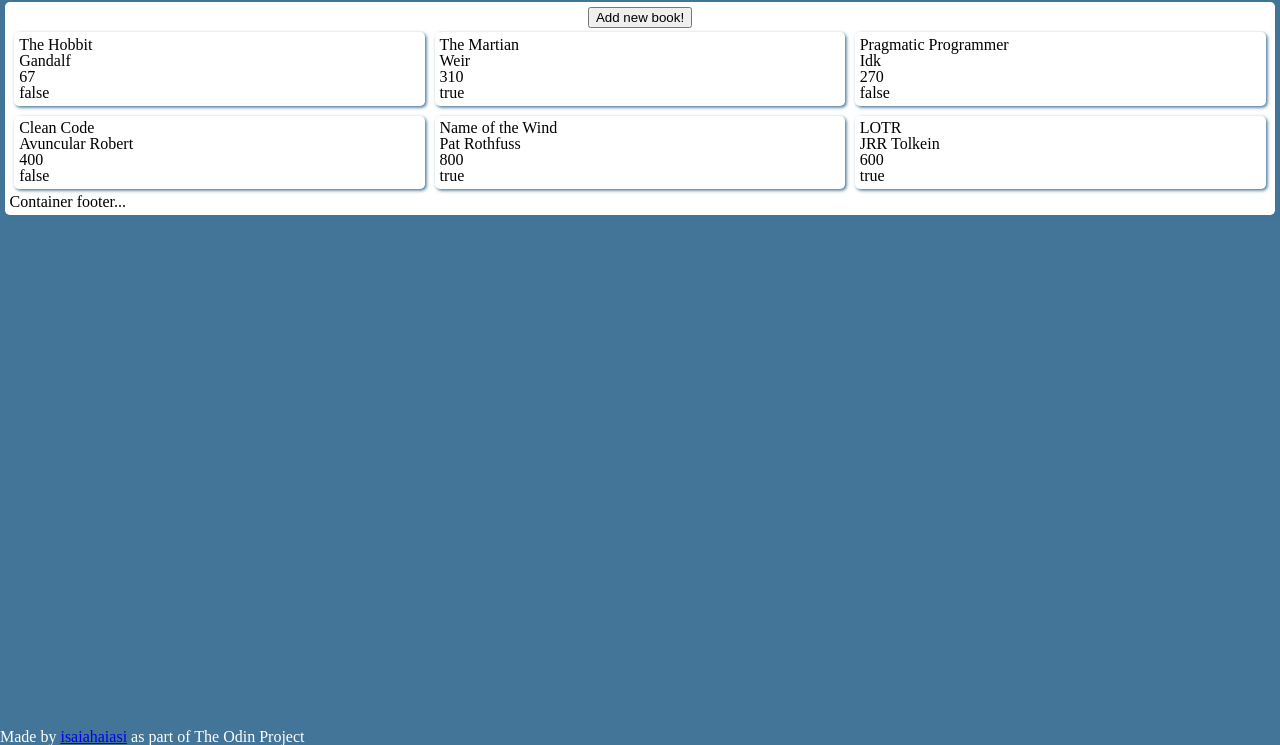
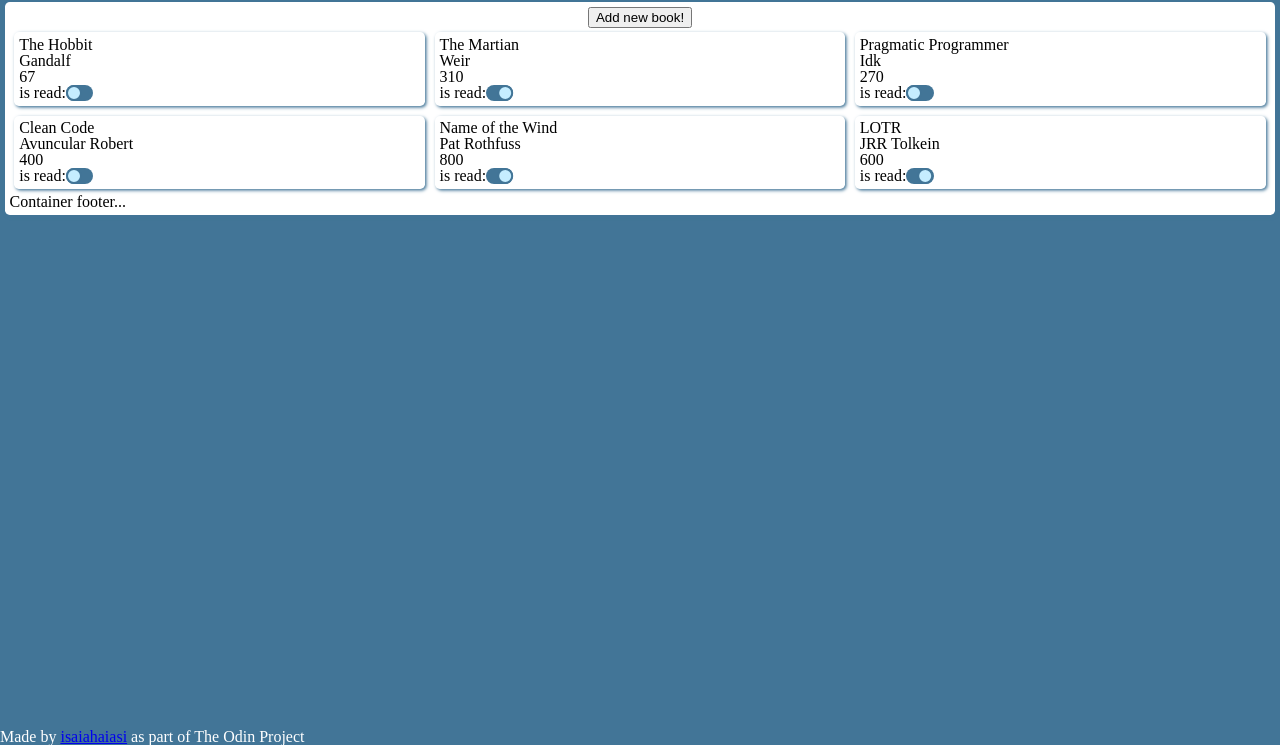
Before and after one commit to isaiahaiasi/odin-library, a plain HTML site: page index.html in a window 1280 px wide. Shown: the part 55-800 px from the top of the page. Drawn offline with Linux system fonts and the light colour scheme.

Commit message:
Add isRead ~sliders~, add them to book elements, update library on change

```diff
--- a/index.html
+++ b/index.html
@@ -2,6 +2,7 @@
 <html>
   <head>
     <meta charset='UTF-8'>
+    <meta name="viewport" content="width=device-width, initial-scale=1">
     <title>BPL</title>
     <script defer src='library.js'></script>
     <link rel='stylesheet' href='styles/reset.css'>
@@ -11,7 +12,7 @@
     <header>
       <h1>Babel Public Library</h1>
     </header>
-    <main class='card'>
+    <main class='card semi-transparent'>
       <div class='container-heading center-children'>
         <button class='add-book-btn'>Add new book!</div>
       </div>
@@ -29,7 +30,6 @@
     <div id='modal-container-addbook' class='hidden'>
       <div class='card modal'>
         <p>What book would you like to add?</p>
-        <!-- The contents of this form should be generated -->
         <form action="" method="get" class="form-example">
           <p>Enter a new book:</p>
           <!-- THIS IS GENERATED IN JAVASCRIPT -->
--- a/library.js
+++ b/library.js
@@ -2,7 +2,7 @@
 // (book dom element finding its entry in map to delete, toggle isRead, etc)
 const library = new Map();
 
-function Book(title, author, pageCount, isRead, rating) {
+function Book(title, author, pageCount, isRead) {
   this.title = title;
   this.author = author;
   this.pageCount = pageCount;
@@ -10,7 +10,10 @@
 }
 Book.prototype.info = function() {
   return `${this.title} by ${this.author}`;
-}
+};
+Book.prototype.setIsRead = function(b) {
+  this.isRead = b;
+};
 
 // !TEMP FOR TESTING!
 const testBooks = [
@@ -25,8 +28,7 @@
 testBooks.forEach(book => library.set(book.title, book));
 // !ENDTEMP!
 
-function addBookToLibrary() {
-  // Take input for each constructor field & push to inputs array
+function addBookToLibraryFromBtn() {
   const constructorInputs = getNewBookPrompt();
 
   if (Book.length === constructorInputs.length) {
@@ -54,28 +56,31 @@
 const modalAddBookCntr = document.querySelector('#modal-container-addbook');
 
 // * Element generators
+
 function initModalAddBook() {
   // Add bg
-  // const modalBG = document.createElement('div');
-  // modalBG.classList.add('modal-bg');
-  // modalAddBookCntr.appendChild(modalBG);
+  const modalBG = document.createElement('div');
+  modalBG.classList.add('modal-bg');
+  modalAddBookCntr.appendChild(modalBG);
 
   // ADD FORM ELEMENTS
-  modalAddBookCntr.querySelector('.modal').appendChild(closeButton(() => {
+  modalAddBookCntr.querySelector('.modal').appendChild(getCloseButton(() => {
     modalAddBookCntr.classList.toggle('hidden');
   }));
 
   const modalForm = modalAddBookCntr.querySelector('form');
 
   const formItems = [];
-  formItems.push(formItem('Title:','title','text',true));
-  formItems.push(formItem('Author:','author','text',true));
-  formItems.push(formItem('Page count:','pageCount','number',true));
-  formItems.push(formItem('Have read:','isRead','checkbox',true));
+  formItems.push(getFormItem('Title:','title','text',true));
+  formItems.push(getFormItem('Author:','author','text',true));
+  formItems.push(getFormItem('Page count:','pageCount','number',true));
+
+  const formItemSlider = getSlider('Have read:','isRead', false);
+  formItems.push(formItemSlider);
 
   formItems.forEach(item => { modalForm.appendChild(item)});
 
-  const modalFormSubmitButton = formItem('','Add book!','button',false);
+  const modalFormSubmitButton = getFormItem('','Add book!','button',false);
   modalFormSubmitButton.addEventListener('click', () => {
     const bookArgs = [];
     formItems.forEach(item => {
@@ -96,20 +101,25 @@
   modalForm.appendChild(modalFormSubmitButton);
 }
 
-function bookElement(book) {
+function getBookElm(book) {
   const bookElm = document.createElement('div');
 
-  const bookTitle = bookPropertyElement(book, 'title');
-  const bookAuthor = bookPropertyElement(book, 'author');
-  const bookPageCount = bookPropertyElement(book, 'pageCount');
-  const bookIsRead = bookPropertyElement(book, 'isRead');
+  const bookTitle = getBookPropertyElm(book, 'title');
+  const bookAuthor = getBookPropertyElm(book, 'author');
+  const bookPageCount = getBookPropertyElm(book, 'pageCount');
+
+  const bookIsRead = getSlider('is read:', 'isRead', book.isRead);
+  bookIsRead.addEventListener('change',() => {
+    console.log(`checked status: ${bookIsRead.querySelector('input').checked}`);
+    library.get(book.title).setIsRead(bookIsRead.querySelector('input').checked);
+  });
 
   const bookPropElms = [bookTitle, bookAuthor, bookPageCount, bookIsRead];
   bookPropElms.forEach(bookPropElm => {
     bookElm.appendChild(bookPropElm);
   });
 
-  const deleteBookBtn = closeButton(() => {
+  const deleteBookBtn = getCloseButton(() => {
     library.delete(book.title);
     bookCntr.removeChild(bookElm);
   });
@@ -129,7 +139,7 @@
   return bookElm;
 }
 
-function bookPropertyElement(book, property) {
+function getBookPropertyElm(book, property) {
   const bookPropertyElm = document.createElement('div');
   bookPropertyElm.textContent = book[property];
   bookPropertyElm.classList.add('book-prop');
@@ -138,7 +148,7 @@
   return bookPropertyElm;
 }
 
-function formItem(label, name, type, isRequired) {
+function getFormItem(label, name, type, isRequired) {
   const newFormItem = document.createElement('div');
   newFormItem.classList.add('form-item');
 
@@ -158,7 +168,24 @@
   return newFormItem;
 }
 
-function closeButton(func) {
+function getSlider(label, name, isChecked) {
+  const inputElm = document.createElement('label');
+  inputElm.classList.add('switch');
+  inputElm.textContent = label;
+
+  const inputCheckbox = document.createElement('input');
+  inputCheckbox.type = 'checkbox';
+  inputCheckbox.name = name;
+  inputCheckbox.checked = isChecked;
+  inputElm.appendChild(inputCheckbox);
+
+  const inputSpanElm = document.createElement('span');
+  inputSpanElm.classList.add('switch-span');
+  inputElm.appendChild(inputSpanElm);
+  return inputElm;
+}
+
+function getCloseButton(func) {
   const closeBtn = document.createElement('div');
   closeBtn.classList.add('close-btn');
   closeBtn.addEventListener('click', func)
@@ -166,18 +193,13 @@
 }
 
 function addLibraryToDOM() {
-  library.forEach(book => bookCntr.appendChild(bookElement(book)));
+  library.forEach(book => bookCntr.appendChild(getBookElm(book)));
 }
 
 function addBookToDom(book) {
-  bookCntr.appendChild(bookElement(book));
+  bookCntr.appendChild(getBookElm(book));
 }
 
-// Add Event Listeners
-// TODO: BUTTONS SHOULD HAVE EITHER A CLASS OR DATA ATTRIBUTE THAT DEFINES THEIR
-// TODO: ...CONTEXT. This way, I can check a global context var, and only trigger
-// TODO: their click event if the global context matches *their* context
-// (eg, if I'm in the "add book" modal context, buttons in the "home" context shouldn't be clickable)
 document.querySelector('.add-book-btn').addEventListener('click', () => {
   modalAddBookCntr.classList.toggle('hidden');
 });
--- a/styles/style.css
+++ b/styles/style.css
@@ -1,8 +1,8 @@
 :root {
   --col-accent: #990303;
-  --col-mid1: #ffffff;
-  --col-mid2: #659ab3;
-  --col-bg: #427597;
+  --col-base-light: #c5edff;
+  --col-base-mid: #93bfd3;
+  --col-base-dark: #427597;
   --col-darkest: #000;
   --col-light: #ffffff;
 
@@ -10,10 +10,10 @@
 }
 
 html,body {
-  width:100%;
+  /* width:100%;
   height:100%;
-  box-sizing:border-box;
-  background-color: var(--col-bg);
+  box-sizing:border-box; */
+  background-color: var(--col-base-dark);
   color:var(--col-light);
 }
 
@@ -32,7 +32,7 @@
   flex-direction:column;
   align-items:space-between;
 
-  background-color: var(--col-mid2);
+  background-color: var(--col-base-mid);
   color: var(--col-darkest);
 }
 
@@ -54,10 +54,14 @@
   justify-content: center;
 }
 
+.hidden {
+  display:none;
+}
+
 .library {
   /* TODO: instead of a grid, this should probably be a flex container
-     TODO: & the width of the books should be set
-  */
+     TODO: & the width of the books should be set.
+     ... OR, just make it a full-length bar... */
   display:grid;
   grid-template-columns: 1fr 1fr 1fr;
 }
@@ -67,9 +71,9 @@
   color: var(--col-darkest);
   margin: var(--card-scale);
   padding: var(--card-scale);
-  background: var(--col-mid1);
+  background: var(--col-light);
   border-radius: var(--card-scale);
-  box-shadow: 1.5px 1.5px calc(var(--card-scale) * .7) var(--col-bg);
+  box-shadow: 1.5px 1.5px calc(var(--card-scale) * .7) var(--col-base-dark);
 }
 
 /* * MODAL */
@@ -84,19 +88,14 @@
   background-color:rgba(0,0,0,.2);
 }
 
-/* Attaching a "hidden" class to a modal allows me to simply toggle the class,
-   instead of messing with the modal's style attributes */
-.hidden {
-  display:none;
-}
-
 .modal {
-  /* 'classic' CSS-Tricks method for centering */
+  /* center */
   z-index: 11;
   position:fixed;
   top:50%;
   left:50%;
   transform:translate(-50%,-50%);
+
   box-sizing:border-box;/* default behavior makes width & padding conflict */
   width:fit-content;
   padding: 15px;
@@ -118,6 +117,8 @@
   margin:.3em;
   background: red;
   border-radius:50%;
+  content: url(../imgs/x-icon.svg);
+  user-select:none;
 }
 
 .close-btn:hover {
@@ -126,17 +127,34 @@
   transition:.3s;
 }
 
-.close-btn::after {
-  content: url(../imgs/x-icon.svg);
+.switch {
+  position:relative;
+  display:inline-block;
+}
+.switch input {
+  display:none;
 }
 
-/*  TODO: create a separate JS file that adds this class to everything
-    - Then, include that script as a separate link in html,
-    and I can just comment it out when I don't want it!
-    - I could even include some sort of html flags to specify the scope
-    of what I want to add it to. */
-.debug-viz {
-  /* Colors could be randomized (or coded) to distinguish elements */
-  background-color:rgba(124, 124, 124, 0.493);
-  border: 1px solid red;
+.switch-span {
+  position:absolute;
+  background:var(--col-base-dark);
+  width:1.7em;
+  height:1em;
+  border-radius:.5em;
 }
+
+.switch-span::before {
+  position:absolute;
+  box-sizing:border-box;
+  content:"";
+  height: 1em;
+  width: 1em;
+  border: .15em solid var(--col-base-dark);
+  border-radius:50%;
+  background:var(--col-base-light);
+  transition: .1s;
+}
+
+input:checked + .switch-span::before {
+  transform:translateX(.7em);
+}
```
